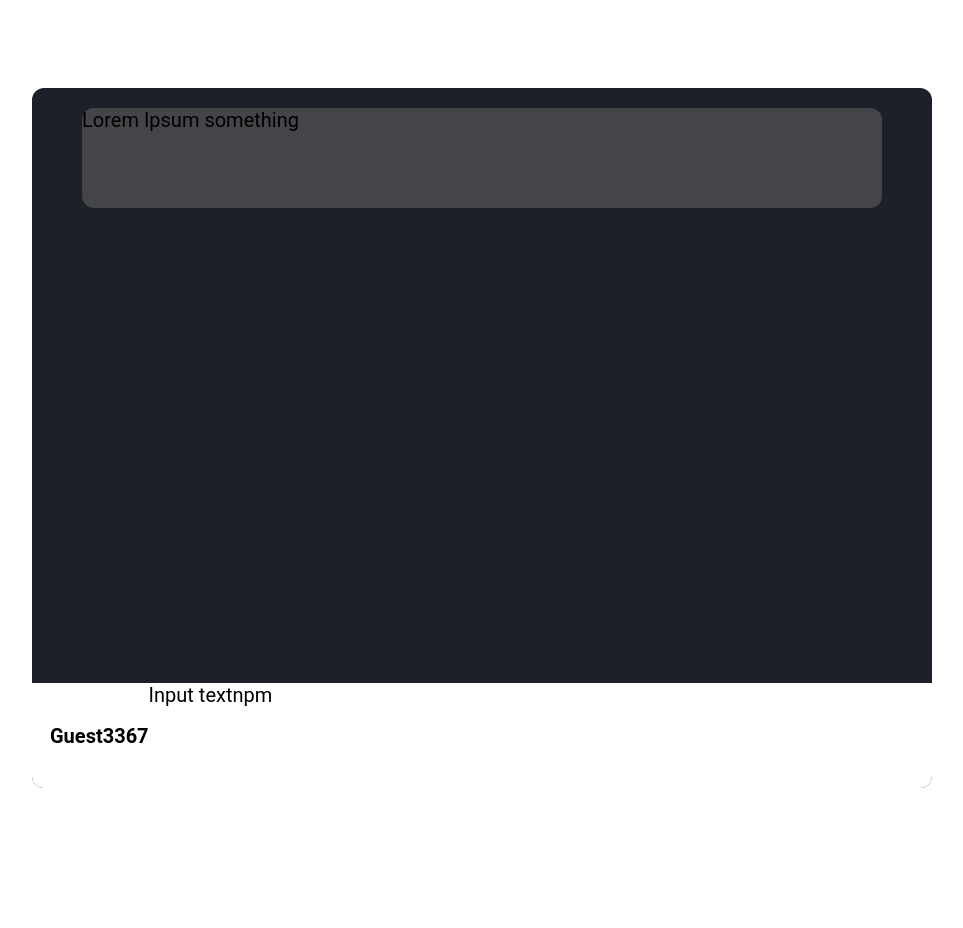
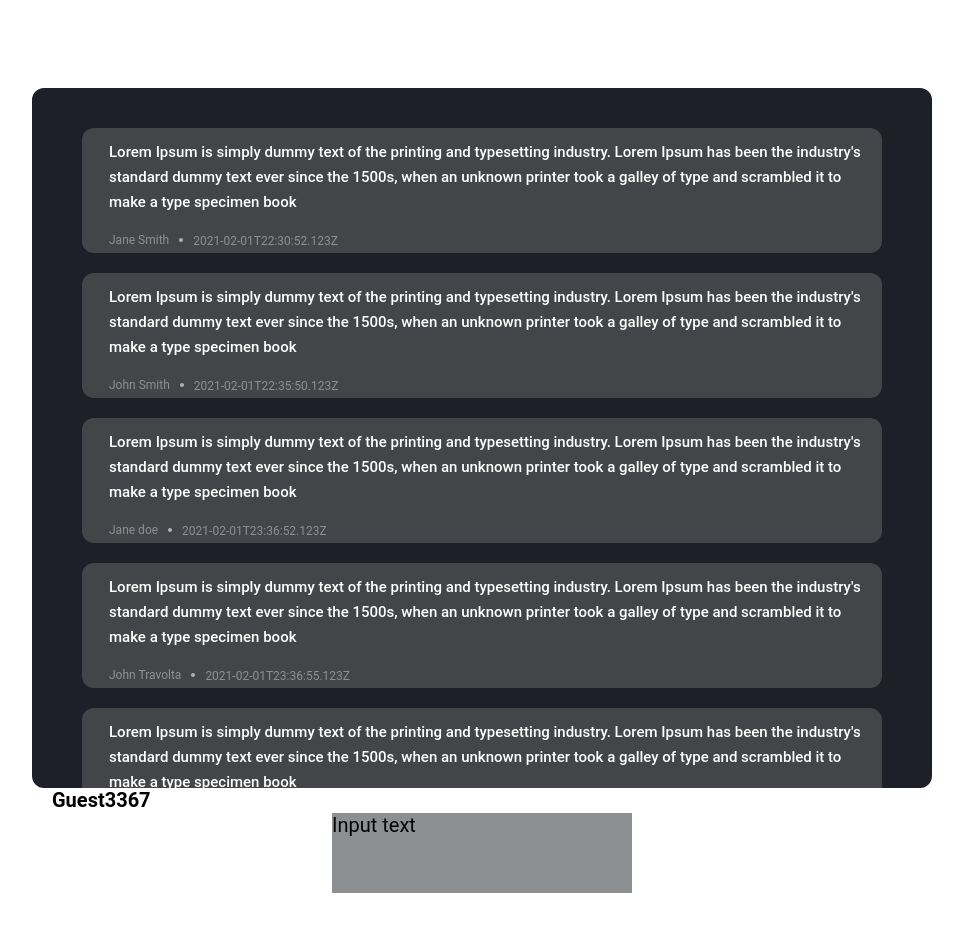
Before and after one commit to sofikin/voco-chat-client, a React (Create React App) app: page / in a window 1280 px wide. Shown: the top 928 px of the page, without its empty margins (158-1121 px from the left). Before the commit the page ends 863 px from the top, so only its background shows below. Built offline with nearby package versions, Linux system fonts and the light colour scheme.

Commit message:
"Fixed styling"

```diff
--- a/src/App.tsx
+++ b/src/App.tsx
@@ -4,7 +4,7 @@ import Chat from "./components/Chat";
 
 function App() {
   return (
-    <div>
+    <div className="chat">
       <Chat />
     </div>
   );
--- a/src/components/Chat.css
+++ b/src/components/Chat.css
@@ -10,6 +10,10 @@ body {
     font-family: Roboto, sans-serif;
     font-size: 20px;
     line-height: 25px;
+}
+
+.chat {
+    height: 100vh;
 }
 
 h1 {
@@ -31,53 +35,93 @@ h1 {
   position: relative;
 }
 
+.chatBox {
+overflow: scroll;
+    overflow-x: hidden;
+}
+
 .chatBox::-webkit-scrollbar {
-    width: 4px;
-    height: 56px;
+    width: 10px;
+    height: 10px;
 }
 
 .chatBox::-webkit-scrollbar-track {
-    box-shadow: inset 0 0 6px rgba(0, 0, 0, 0.3);
+    background-color: #ffffff;
 }
 
 .chatBox::-webkit-scrollbar-thumb {
-    background-color: darkgrey;
-    outline: 1px solid slategrey;
+    box-shadow: inset 0 0 6px rgb(0, 0, 0);
 }
 
 .chatContainer {
+    color: #FFFFFF;
+    font-family: Roboto, sans-serif;
+    font-size: 15px;
+    line-height: 25px;
     background: #444548;
     border-radius: 12px;
     width: 800px;
-    height: 100px;
-    margin: auto;
+    margin: 20px auto;
     top: 20px;
     position: relative;
 }
 
+.chatMessage {
+    padding: 12px 12px 12px 27px;
+    font-weight: 500;
+}
+
+.chatUsername {
+    padding: 0 6px 0 27px;
+    position: relative;
+}
+
+.dot {
+    position: relative;
+    padding-bottom: 2px;
+    padding-left: 4px;
+}
+
+.chatDate {
+    position: absolute;
+    padding: 2px 0 0 10px;
+}
+
+.chatUsername, .chatDate {
+    color: #8D9093;
+    font-size: 12px;
+    display: inline;
+}
+
 .chatInputBox {
-  background: #ffffff;
-  border-radius: 0px 0px 12px 12px;
-  width: 100%;
-  height: 105px;
-  bottom: 0;
-  position: absolute;
-  display: flex;
+    width: 900px;
+    height: 105px;
+    background-color: #FFFFFF;
+    border-radius: 0 0 12px 12px;
+    margin: auto;
 }
 
 .username {
     font-weight: bold;
     line-height: 14px;
-    align-items: center;
-    text-align: center;
-    justify-content: center;
     position: relative;
-    display: flex;
-    margin-left: 18px;
+    width: 100px;
+    margin-left: 20px;
+    display: inline;
+
+}
+
+.input {
+    font-size: 20px;
+    line-height: 25px;
+    margin: auto;
+    width: 300px;
+    height: 80px;
+    background: #8D9093;
 }
 
 .btn {
-    color: #FFFFFF;
+    color: #000000;
     font-family: Open Sans, sans-serif;
     font-style: normal;
     font-weight: bold;
@@ -87,11 +131,10 @@ h1 {
     border-radius: 12px;
     padding: 7px 45px;
     text-align: center;
-    position: absolute;
-    right: 510px;
     margin-top: 20px;
     cursor: pointer;
     transition: all 0.3s;
+    float: right;
 }
 
 .btn:hover {
--- a/src/components/Chat.tsx
+++ b/src/components/Chat.tsx
@@ -1,19 +1,35 @@
 import React from "react";
 import "./Chat.css";
 import data from "../data.json";
+import dot from "./Oval.svg";
 
 function Chat() {
   return (
-    <div>
+    <div className="chat">
       <h1>KHK</h1>
       <div className="chatBox">
-        <div className="chatContainer">Lorem Ipsum something</div>
-        <div className="chatInputBox">
-          <div className="username">Guest3367</div>
-          <div className="input">Input textnpm</div>
+        <div className="chatOutput">
+          {data.map((cardItem) => {
+            return (
+              <>
+                <div className="chatContainer">
+                  <div className="chatMessage">{cardItem.message}</div>
+                  <div className="chatUsername">{cardItem.username}</div>
+                  <img className="dot" src={dot} alt="dot" />
+                  <div className="chatDate">{cardItem.date}</div>
+                </div>
+              </>
+            );
+          })}
         </div>
       </div>
-      <div className="btn">Send</div>
+      <div className="chatInputBox">
+        <div>
+          <div className="username">Guest3367</div>
+          <div className="input">Input text</div>
+        </div>
+        <div className="btn">Send</div>
+      </div>
     </div>
   );
 }
```
Also changed, not shown: src/components/Oval.svg (added).
